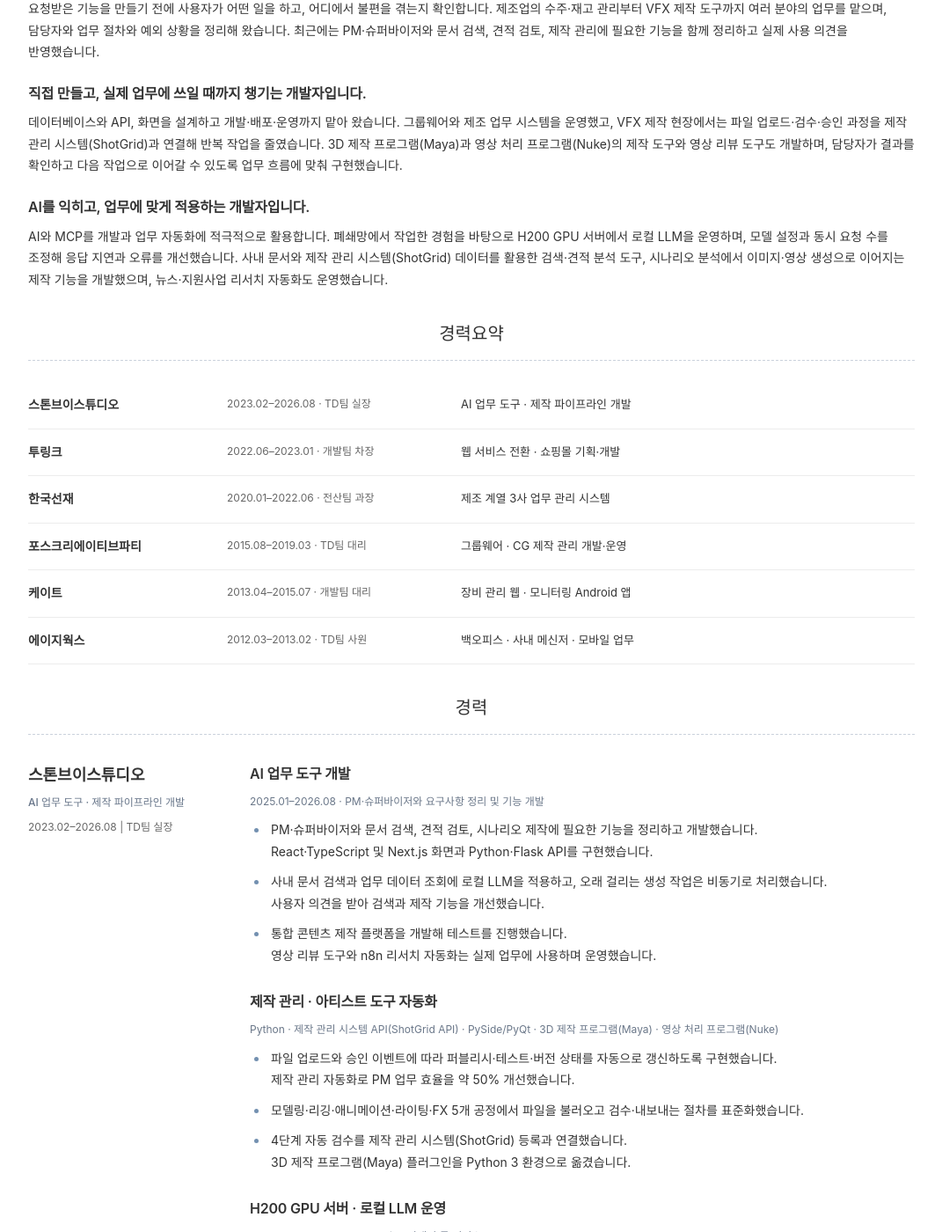
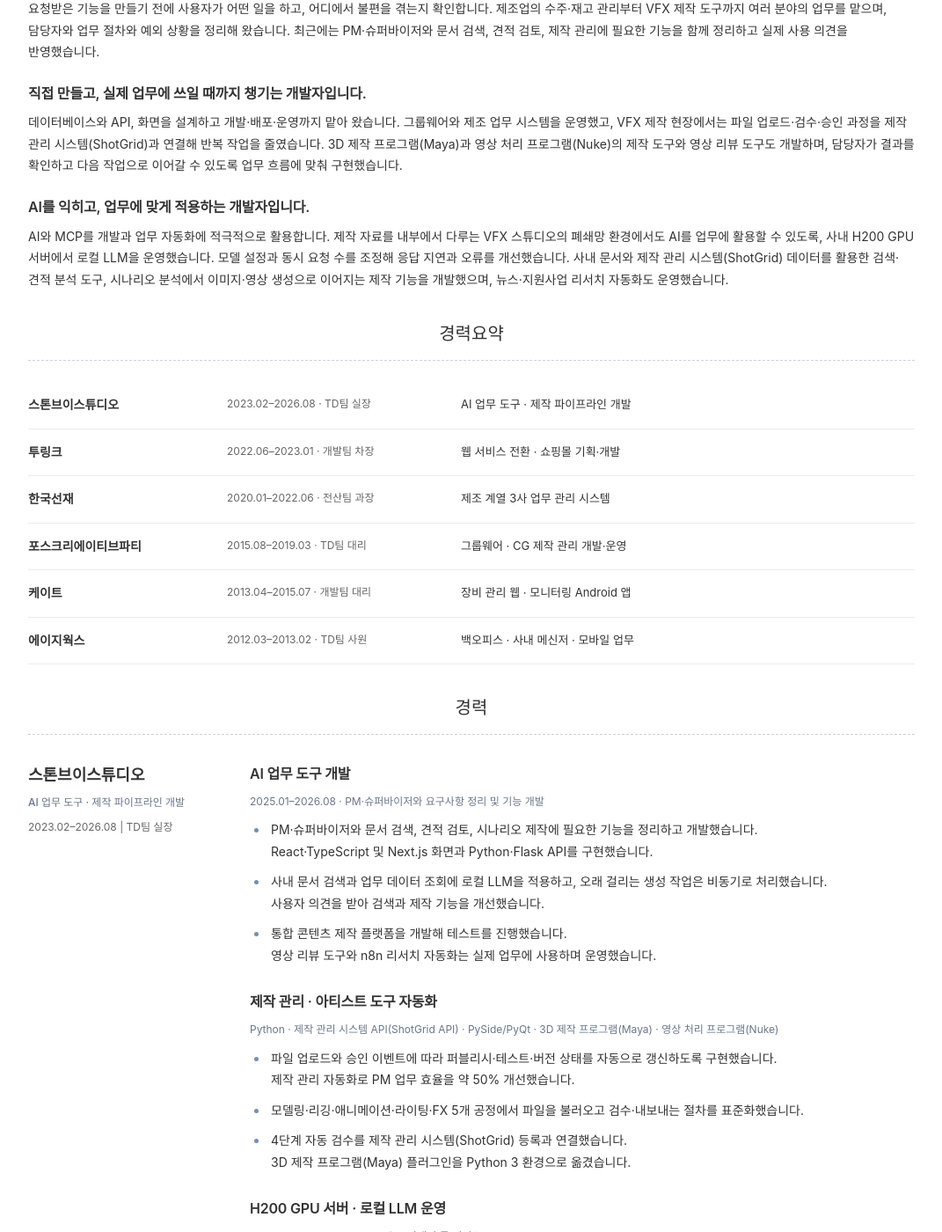
Before and after one commit to wodbow12/wodbow12.github.io, a Jekyll site: the page index.html, which Jekyll copies as it is, in a window 1280 px wide and 1400 px high, scrolled down 369 px. Shown: the whole window at 88% size, without its empty margins (104-1175 px from the left). Built offline with Jekyll 4.4.1, drawn with Linux system fonts in a browser that asks for light colours; some of the changed text lies outside the part shown.

Commit message:
Clarify AI use within closed-network VFX studio environment

```diff
--- a/index.html
+++ b/index.html
@@ -16,7 +16,7 @@
 <div class="intro-topic"><h3>직접 만들고, 실제 업무에 쓰일 때까지 챙기는 개발자입니다.</h3>
 <p>데이터베이스와 API, 화면을 설계하고 개발·배포·운영까지 맡아 왔습니다. 그룹웨어와 제조 업무 시스템을 운영했고, VFX 제작 현장에서는 파일 업로드·검수·승인 과정을 제작 관리 시스템(ShotGrid)과 연결해 반복 작업을 줄였습니다. 3D 제작 프로그램(Maya)과 영상 처리 프로그램(Nuke)의 제작 도구와 영상 리뷰 도구도 개발하며, 담당자가 결과를 확인하고 다음 작업으로 이어갈 수 있도록 업무 흐름에 맞춰 구현했습니다.</p></div>
 <div class="intro-topic"><h3>AI를 익히고, 업무에 맞게 적용하는 개발자입니다.</h3>
-<p>AI와 MCP를 개발과 업무 자동화에 적극적으로 활용합니다. 폐쇄망에서 작업한 경험을 바탕으로 H200 GPU 서버에서 로컬 LLM을 운영하며, 모델 설정과 동시 요청 수를 조정해 응답 지연과 오류를 개선했습니다. 사내 문서와 제작 관리 시스템(ShotGrid) 데이터를 활용한 검색·견적 분석 도구, 시나리오 분석에서 이미지·영상 생성으로 이어지는 제작 기능을 개발했으며, 뉴스·지원사업 리서치 자동화도 운영했습니다.</p></div>
+<p>AI와 MCP를 개발과 업무 자동화에 적극적으로 활용합니다. 제작 자료를 내부에서 다루는 VFX 스튜디오의 폐쇄망 환경에서도 AI를 업무에 활용할 수 있도록, 사내 H200 GPU 서버에서 로컬 LLM을 운영했습니다. 모델 설정과 동시 요청 수를 조정해 응답 지연과 오류를 개선했습니다. 사내 문서와 제작 관리 시스템(ShotGrid) 데이터를 활용한 검색·견적 분석 도구, 시나리오 분석에서 이미지·영상 생성으로 이어지는 제작 기능을 개발했으며, 뉴스·지원사업 리서치 자동화도 운영했습니다.</p></div>
 </div></div></section>
 <section aria-labelledby="summary"><h2 class="section-title" id="summary">경력요약</h2><div class="summary-row"><strong>스톤브이스튜디오</strong><span>2023.02–2026.08 · TD팀 실장</span><p>AI 업무 도구 · 제작 파이프라인 개발</p></div>
 <div class="summary-row"><strong>투링크</strong><span>2022.06–2023.01 · 개발팀 차장</span><p>웹 서비스 전환 · 쇼핑몰 기획·개발</p></div>
@@ -26,7 +26,7 @@
 <div class="summary-row"><strong>에이지웍스</strong><span>2012.03–2013.02 · TD팀 사원</span><p>백오피스 · 사내 메신저 · 모바일 업무</p></div></section>
 <section aria-labelledby="experience"><h2 class="section-title" id="experience">경력</h2><div class="company"><aside><h3>스톤브이스튜디오</h3><p><strong>AI 업무 도구 · 제작 파이프라인 개발</strong></p><p class="period">2023.02–2026.08 | TD팀 실장</p></aside><article><h4>AI 업무 도구 개발</h4><p class="meta">2025.01–2026.08 · PM·슈퍼바이저와 요구사항 정리 및 기능 개발</p><ul><li>PM·슈퍼바이저와 문서 검색, 견적 검토, 시나리오 제작에 필요한 기능을 정리하고 개발했습니다.<br>React·TypeScript 및 Next.js 화면과 Python·Flask API를 구현했습니다.</li><li>사내 문서 검색과 업무 데이터 조회에 로컬 LLM을 적용하고, 오래 걸리는 생성 작업은 비동기로 처리했습니다.<br>사용자 의견을 받아 검색과 제작 기능을 개선했습니다.</li><li>통합 콘텐츠 제작 플랫폼을 개발해 테스트를 진행했습니다.<br>영상 리뷰 도구와 n8n 리서치 자동화는 실제 업무에 사용하며 운영했습니다.</li></ul>
 <h4>제작 관리 · 아티스트 도구 자동화</h4><p class="meta">Python · 제작 관리 시스템 API(ShotGrid API) · PySide/PyQt · 3D 제작 프로그램(Maya) · 영상 처리 프로그램(Nuke)</p><ul><li>파일 업로드와 승인 이벤트에 따라 퍼블리시·테스트·버전 상태를 자동으로 갱신하도록 구현했습니다.<br>제작 관리 자동화로 PM 업무 효율을 약 50% 개선했습니다.</li><li>모델링·리깅·애니메이션·라이팅·FX 5개 공정에서 파일을 불러오고 검수·내보내는 절차를 표준화했습니다.</li><li>4단계 자동 검수를 제작 관리 시스템(ShotGrid) 등록과 연결했습니다.<br>3D 제작 프로그램(Maya) 플러그인을 Python 3 환경으로 옮겼습니다.</li></ul>
-<h4>H200 GPU 서버 · 로컬 LLM 운영</h4><p class="meta">H200 GPU · vLLM · LM Studio · 사내 추론 서비스</p><ul><li>폐쇄망 작업 경험을 바탕으로 H200 GPU 서버의 로컬 LLM을 사내 문서 검색·견적 분석·시나리오 제작에 적용하고 운영했습니다.</li><li>부하 시험으로 동시 요청 수·배치 토큰·컨텍스트 설정을 비교하고, 빈 응답·응답 지연·JSON 형식 오류를 개선했습니다.</li></ul><h4>개발 도구 활용 · 테스트 · 배포</h4><p class="meta">Claude Code · Codex · VS Code · GitHub Actions</p><ul><li>Claude Code와 Codex에 기존 코드와 작업 계획을 문서로 제공했습니다.<br>작성된 코드는 직접 검토하고 자동 테스트와 실제 사용 절차로 동작을 확인했습니다.</li><li>기능별 확인 스크립트를 작성하고, GUI 실행과 패키징 결과를 점검했습니다.</li><li>개발 환경·아키텍처·빌드 경로·검증 방법을 인수인계 문서로 정리했습니다.</li></ul><p class="meta"><strong>기술:</strong> Python, React, TypeScript, Flask, 제작 관리 시스템 API(ShotGrid API), PySide, H200</p></article></div>
+<h4>H200 GPU 서버 · 로컬 LLM 운영</h4><p class="meta">H200 GPU · vLLM · LM Studio · 사내 추론 서비스</p><ul><li>VFX 스튜디오의 폐쇄망 환경에서 사내 H200 GPU 서버와 로컬 LLM을 활용해 문서 검색·견적 분석·시나리오 제작 기능을 개발하고 운영했습니다.</li><li>부하 시험으로 동시 요청 수·배치 토큰·컨텍스트 설정을 비교하고, 빈 응답·응답 지연·JSON 형식 오류를 개선했습니다.</li></ul><h4>개발 도구 활용 · 테스트 · 배포</h4><p class="meta">Claude Code · Codex · VS Code · GitHub Actions</p><ul><li>Claude Code와 Codex에 기존 코드와 작업 계획을 문서로 제공했습니다.<br>작성된 코드는 직접 검토하고 자동 테스트와 실제 사용 절차로 동작을 확인했습니다.</li><li>기능별 확인 스크립트를 작성하고, GUI 실행과 패키징 결과를 점검했습니다.</li><li>개발 환경·아키텍처·빌드 경로·검증 방법을 인수인계 문서로 정리했습니다.</li></ul><p class="meta"><strong>기술:</strong> Python, React, TypeScript, Flask, 제작 관리 시스템 API(ShotGrid API), PySide, H200</p></article></div>
 <div class="company"><aside><h3>투링크</h3><p><strong>웹 서비스 전환 · 쇼핑몰 기획·개발</strong></p><p class="period">2022.06–2023.01 | 개발팀 차장</p></aside><article><h4>서비스 전환 · 쇼핑몰 전체 개발</h4><p class="meta">기획 · 설계 · 구현 · 배포</p><ul><li>vo.la의 PHP 기반 프런트엔드를 React로 전환했습니다.</li><li>일산농협 쇼핑몰·웹사이트를 기획하고 상품·주문·회원·결제·관리자 기능을 설계해 개발·배포했습니다.</li><li>모바일에서도 사용할 수 있는 반응형 화면을 만들고 AWS 인프라와 로드밸런싱을 구성했습니다.</li></ul><p class="meta"><strong>기술:</strong> PHP, React, MySQL, AWS ALB·EC2·RDS·S3</p></article></div>
 <div class="company"><aside><h3>한국선재</h3><p><strong>제조 계열 3사 업무 관리 시스템</strong></p><p class="period">2020.01–2022.06 | 전산팀 과장</p></aside><article><h4>법인별 제조 업무 시스템 개발·운영</h4><p class="meta">한국선재 · 한선엔지니어링 · 기성금속</p><ul><li>각 법인의 수주·발주·재고·입고·출고 관리 시스템을 개발하고 운영했습니다.</li><li>RealGrid로 업무 문서와 보고서를 생성하는 기능을 만들었습니다.<br>현장에서 Android 기기로 바코드·QR을 검색해 데이터를 조회할 수 있도록 했습니다.</li><li>SVN으로 소스를 관리하고 AWS EC2 환경에 Jenkins 자동 배포를 구성했습니다.</li></ul><p class="meta"><strong>기술:</strong> React, Node.js, MSSQL, RealGrid, Android, AWS EC2, Jenkins, SVN</p></article></div>
 <div class="company"><aside><h3>포스크리에이티브파티</h3><p><strong>그룹웨어 · CG 제작 관리 개발·운영</strong></p><p class="period">2015.08–2019.03 | TD팀 대리</p></aside><article><h4>경영지원 · CG 제작 데이터 시스템</h4><p class="meta">기획 · 개발 · 운영 · 외부 데이터 연동</p><ul><li>인트라넷에 전자결재·인사관리·예약·경영지원 기능을 구현했습니다.</li><li>세콤 입·출입 데이터를 사내 DB에 반영하는 트리거를 구성하고 근태 관리 기능을 구현했습니다.</li><li>CG 제작 데이터와 작업자 배정·진행 상태·일정을 관리하는 시스템을 개발했습니다.</li><li>제작 관리 시스템(ShotGrid) 데이터를 사내 시스템에 연동하고 제작용 영상 변환을 자동화했습니다.</li></ul><p class="meta"><strong>기술:</strong> PHP, Python, MySQL, REST API, 제작 관리 시스템 API(ShotGrid API)</p></article></div>
@@ -37,7 +37,7 @@
 <div class="project"><aside><h3>통합 콘텐츠 제작 플랫폼</h3><p class="project-company">스톤브이스튜디오 · TD팀 실장</p><span class="status">개발 후 테스트 진행</span></aside><article><p class="meta"><strong>담당:</strong> 데스크톱·API 개발 · 데이터 이관 · 사용량·배포 관리<br><strong>주요 기술:</strong> React, TypeScript, Electron, Fastify, SQLite, Firestore, GitHub Actions</p><ul><li>기획부터 시나리오·스토리보드 작성, 이미지·영상 생성, 편집·QA·내보내기까지 이어지는 기능을 구현했습니다.</li><li>Claude·OpenAI·Gemini API로 초안 작성·병렬 검토·수정 기능을 구현했습니다.<br>사용자가 생성 결과를 선택하고 버전별로 관리할 수 있도록 했습니다.</li><li>Electron 클라이언트와 Fastify API를 연동했습니다.<br>계정·문서 상태·조직·사용량 데이터를 SQLite에서 Firestore로 옮기고, 백업과 이관 전후 비교 기능을 구현했습니다.</li><li>모델별 토큰·이미지·영상 사용량을 수집하고 단가표를 적용해 예상 비용을 계산했습니다.</li><li>Windows 빌드와 태그 기반 릴리스를 자동화하고 앱 내 업데이트를 구현했습니다.<br>업데이트와 데이터 복원 과정에서 발생한 오류를 개선했습니다.</li></ul></article></div>
 <div class="project"><aside><h3>영상 리뷰·평가 도구</h3><p class="project-company">스톤브이스튜디오 · TD팀 실장</p><span class="status">개발·운영</span></aside><article><p class="meta"><strong>담당:</strong> 영상 분석 · GUI · 제작 데이터 연동 · 배포<br><strong>주요 기술:</strong> Python, PySide6, FFmpeg, TransNetV2, PyTorch, OpenCV, 제작 관리 시스템 API(ShotGrid API)</p><ul><li>TransNetV2로 영상을 샷 단위로 나누고 편집 타임라인을 EDL·OTIO·FCP7 XML로 출력하는 기능을 구현했습니다.</li><li>영상 플레이어에서 제작 관리 시스템(ShotGrid) 데이터를 조회하고 샷 탐색·프레임 주석·난이도 평가·이력 관리를 할 수 있도록 구현했습니다.</li><li>가변 프레임레이트 영상에서 컷 위치가 어긋나는 원인을 프레임·타임스탬프 처리에서 찾았습니다.<br>원본 영상을 디코딩하는 회귀 테스트로 경계 프레임을 확인했습니다.</li><li>GitHub Actions로 Windows 실행 파일 빌드와 기본 동작 테스트, 태그 기반 릴리스를 자동화했습니다.</li></ul></article></div>
 <div class="project"><aside><h3>AI 뉴스·지원사업 리서치 자동화</h3><p class="project-company">스톤브이스튜디오 · TD팀 실장</p><span class="status">워크플로 2종 운영</span></aside><article><p class="meta"><strong>담당:</strong> 수집·분석·전달 자동화 · 운영 오류 분석<br><strong>주요 기술:</strong> n8n, Python, JavaScript, vLLM, RSS, 기업마당 API, Mattermost, Gmail</p><ul><li>Google News RSS와 기업마당 API에서 VFX·영상AI·이미지AI 뉴스와 정부 지원사업을 수집했습니다.</li><li>키워드로 자료를 걸러내고 중복을 제거한 뒤 LLM으로 업무 관련성을 분석했습니다.<br>영문 제목을 번역하고 마감이 임박한 지원사업을 구분했습니다.</li><li>분석 결과와 지원사업 요약, Excel 리포트를 Mattermost와 Gmail로 전달했습니다.</li><li>분석 작업의 실패율이 50% 이상이면 발송을 막고, 일부 실패한 경우에는 알림에 실패 내용을 표시했습니다.<br>분석 결과의 JSON 형식도 검사했습니다.</li><li>로그와 모델 설정, 워크플로 버전을 비교해 반복되는 404 오류와 로컬·운영 환경의 버전 불일치를 확인했습니다.<br>백업·배포·재조회 도구를 만들고 운영 절차를 문서로 정리했습니다.</li></ul></article></div>
-<div class="project"><aside><h3>H200 GPU 서버 · 로컬 LLM 운영</h3><p class="project-company">스톤브이스튜디오 · TD팀 실장</p><span class="status">사내 추론 환경 적용·운영</span></aside><article><p class="meta"><strong>담당:</strong> H200 GPU 서버 운영 · 추론 설정 조정 · API 통합 · 응답 오류·지연 대응<br><strong>주요 기술:</strong> H200 GPU, vLLM, LM Studio, OpenAI 호환 API</p><ul><li>H200 GPU 서버에서 로컬 LLM을 운영하고 시나리오 분석·견적·대화 기능에 연결했습니다.</li><li>부하 시험으로 동시 요청 수, 배치 토큰과 컨텍스트 설정에 따른 차이를 비교했습니다.</li><li>LM Studio로 전환하면서 채팅·임베딩 호출 방식을 통일했습니다.<br>토큰 소모로 인한 빈 응답과 지연을 분석해 출력 토큰 한도와 병렬 요청 수를 조정했습니다.</li><li>SSE 응답이 여러 청크로 나뉠 때 발생하는 파싱 오류를 수정하고, 모델 서버마다 다른 JSON 응답 형식을 처리했습니다.</li></ul></article></div>
+<div class="project"><aside><h3>H200 GPU 서버 · 로컬 LLM 운영</h3><p class="project-company">스톤브이스튜디오 · TD팀 실장</p><span class="status">사내 추론 환경 적용·운영</span></aside><article><p class="meta"><strong>담당:</strong> H200 GPU 서버 운영 · 추론 설정 조정 · API 통합 · 응답 오류·지연 대응<br><strong>주요 기술:</strong> H200 GPU, vLLM, LM Studio, OpenAI 호환 API</p><ul><li>VFX 스튜디오의 폐쇄망 환경에서 AI를 활용하기 위해 사내 H200 GPU 서버의 로컬 LLM을 운영하고, 시나리오 분석·견적·대화 기능에 연결했습니다.</li><li>부하 시험으로 동시 요청 수, 배치 토큰과 컨텍스트 설정에 따른 차이를 비교했습니다.</li><li>LM Studio로 전환하면서 채팅·임베딩 호출 방식을 통일했습니다.<br>토큰 소모로 인한 빈 응답과 지연을 분석해 출력 토큰 한도와 병렬 요청 수를 조정했습니다.</li><li>SSE 응답이 여러 청크로 나뉠 때 발생하는 파싱 오류를 수정하고, 모델 서버마다 다른 JSON 응답 형식을 처리했습니다.</li></ul></article></div>
 <div class="project"><aside><h3>Claude·Blender MCP 3D 에셋 생성</h3><p class="project-company">스톤브이스튜디오 · TD팀 실장</p><span class="status">기능 구현</span></aside><article><p class="meta"><strong>담당:</strong> MCP 연동 · 3D 생성<br><strong>주요 기술:</strong> Claude, MCP, Blender</p><ul><li>Claude와 Blender를 MCP로 연결하고 3D 에셋 생성 기능을 구현했습니다.</li></ul></article></div></section>
 <section class="skills" aria-labelledby="skills"><h2 class="section-title" id="skills">기술</h2><p><strong>Backend:</strong> Python, Flask, Node.js, Fastify, Express.js, PHP, ASP.NET, Celery, Redis</p><p><strong>Frontend·Desktop:</strong> React, Next.js, TypeScript, JavaScript, Electron, PySide6</p><p><strong>AI·자동화:</strong> RAG, Milvus, Cross Encoder, Claude·OpenAI·Gemini API, vLLM, LM Studio, ComfyUI, n8n, MCP, Claude Code, Codex</p><p><strong>Data·Infra:</strong> MSSQL, MySQL, PostgreSQL, SQLite, Firestore, Docker, AWS, Linux, Nginx, Jenkins, GitHub Actions</p><p><strong>Media·Production:</strong> 제작 관리 시스템 API(ShotGrid API), 3D 제작 프로그램(Maya), 영상 처리 프로그램(Nuke), FFmpeg, TransNetV2, PyTorch, OpenCV</p></section>
 <section class="education" aria-labelledby="education"><h2 class="section-title" id="education">학력</h2><p><strong>인제대학교</strong> · 컴퓨터응용과학부 컴퓨터시뮬레이션학과 졸업<br><span>2005.03–2012.02</span></p></section>
```
